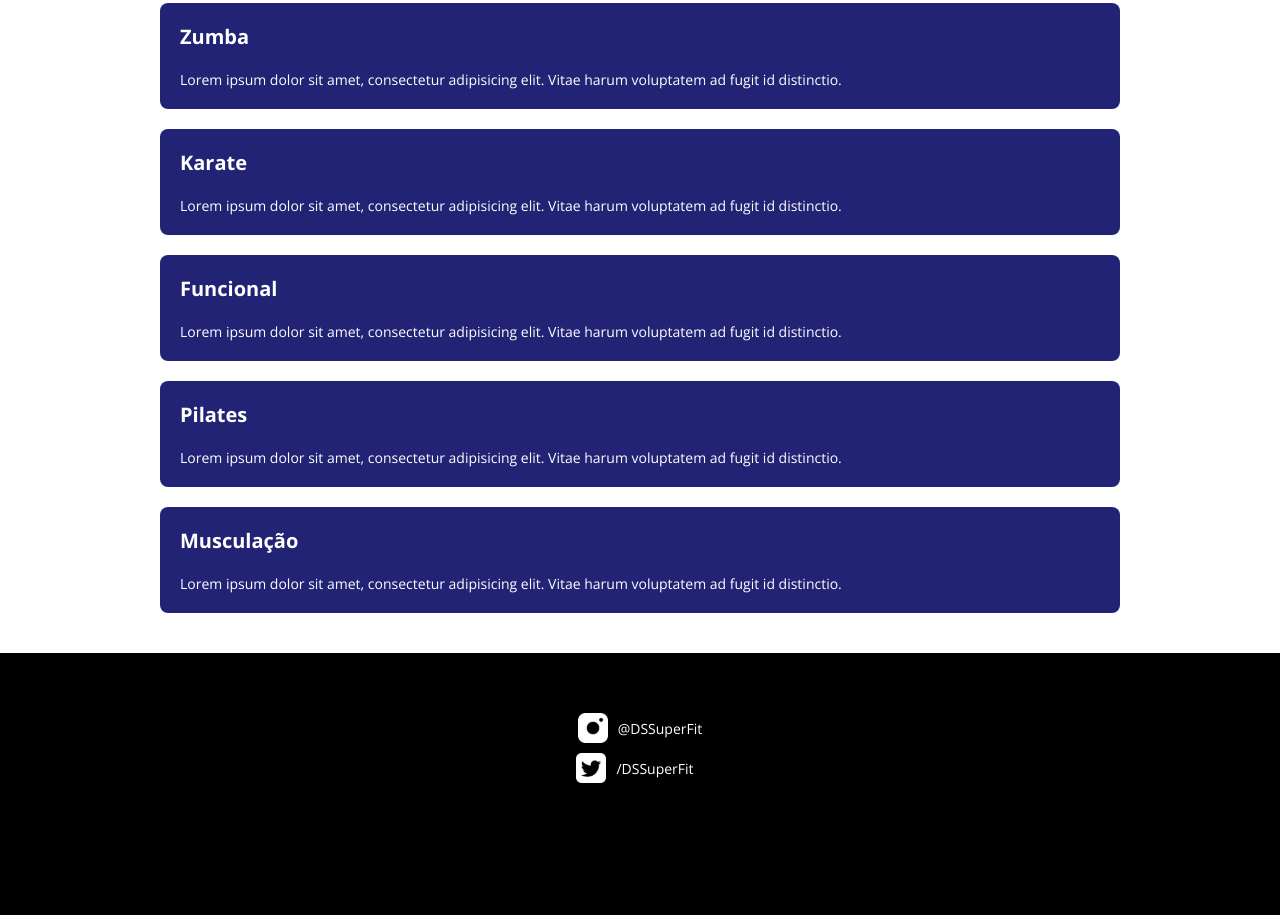
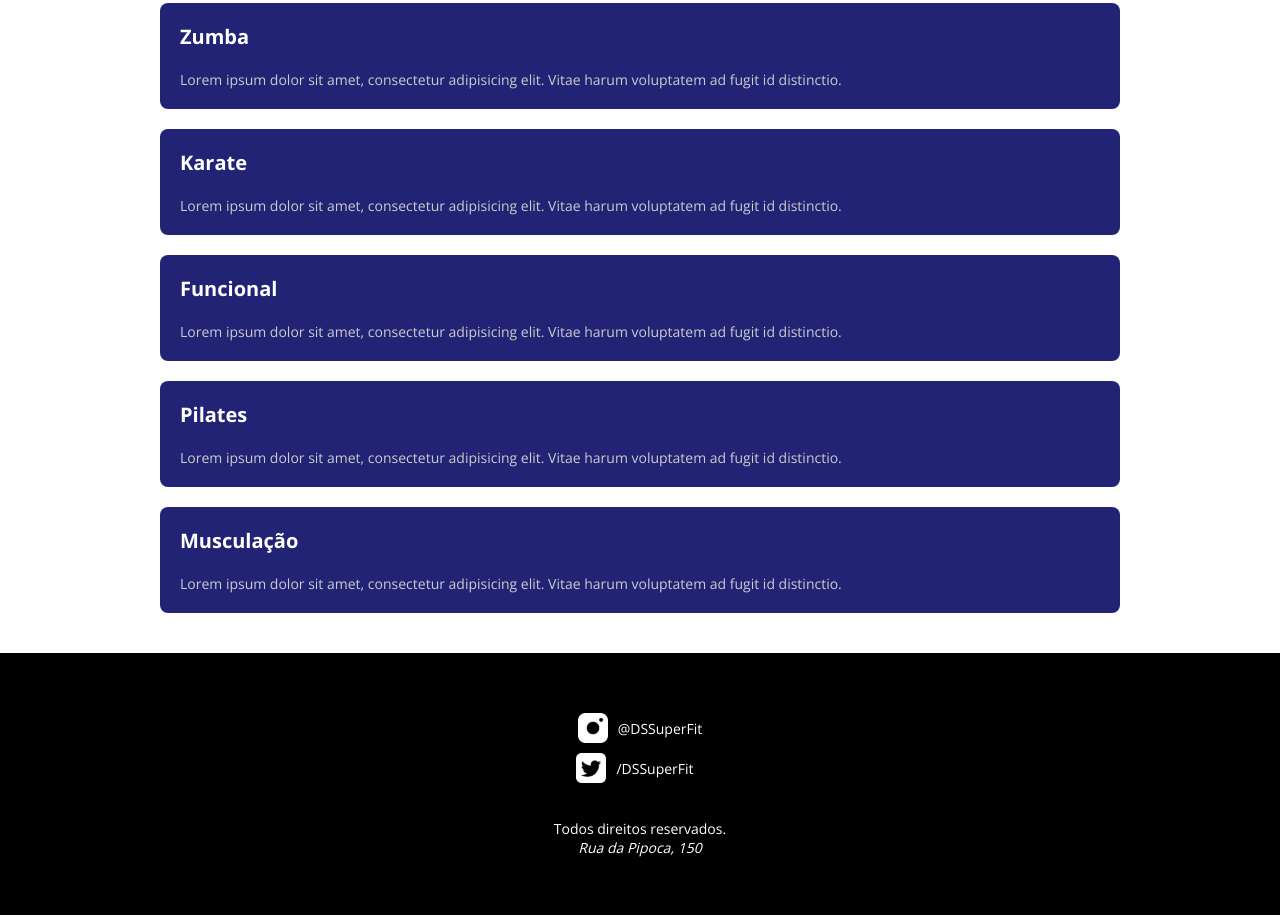
Before and after one commit to JhowAndrade/Desafio-CSS-DSSuperFit, a plain HTML site: page index.html in a window 1280 px wide. Shown: the part 699-1616 px from the top of the page. Drawn offline with nearby package versions, Linux system fonts and the light colour scheme.

Commit message:
Finalizacao do desafio-CSS, curso desenvolvedor Moderno

```diff
--- a/index.html
+++ b/index.html
@@ -1,5 +1,5 @@
 <!DOCTYPE html>
-<html lang="en">
+<html lang="pt-BR">
 
 <head>
     <meta charset="UTF-8">
@@ -17,7 +17,7 @@
                 <div class="card-img">
                     <img src="img/image 1.png" alt="instagran">
                     <div class="card-link">
-                        <a href="#">@DSSuperFit</a>
+                        <a href="https://www.instagram.com/devsuperior.ig/">@DSSuperFit</a>
                     </div>
                 </div>
             </div>
@@ -51,37 +51,37 @@
                     <h2>Modalidades</h2>
                     <div class="card-modalities">
                         <h3>Jiu Jitsu</h3>
-                        <div class="card-space-description">
+                        <div class="card-space-style">
                             <p>Lorem ipsum dolor sit amet, consectetur adipisicing elit. Vitae harum voluptatem ad fugit id distinctio.</p>
                         </div>
                     </div>
                     <div class="card-modalities">
                         <h3>Zumba</h3>
-                        <div class="card-space-description">
+                        <div class="card-space-style">
                             <p>Lorem ipsum dolor sit amet, consectetur adipisicing elit. Vitae harum voluptatem ad fugit id distinctio.</p>
                         </div>
                     </div>
                     <div class="card-modalities">
                         <h3>Karate</h3>
-                        <div class="card-space-description">
+                        <div class="card-space-style">
                             <p>Lorem ipsum dolor sit amet, consectetur adipisicing elit. Vitae harum voluptatem ad fugit id distinctio.</p>
                         </div>
                     </div>
                     <div class="card-modalities">
                         <h3>Funcional</h3>
-                        <div class="card-space-description">
+                        <div class="card-space-style">
                             <p>Lorem ipsum dolor sit amet, consectetur adipisicing elit. Vitae harum voluptatem ad fugit id distinctio.</p>
                         </div>
                     </div>
                     <div class="card-modalities">
                         <h3>Pilates</h3>
-                        <div class="card-space-description">
+                        <div class="card-space-style">
                             <p>Lorem ipsum dolor sit amet, consectetur adipisicing elit. Vitae harum voluptatem ad fugit id distinctio.</p>
                         </div>
                     </div>
                     <div class="card-modalities">
                         <h3>Musculação</h3>
-                        <div class="card-space-description">
+                        <div class="card-space-style">
                             <p>Lorem ipsum dolor sit amet, consectetur adipisicing elit. Vitae harum voluptatem ad fugit id distinctio.</p>
                         </div>
                     </div>
@@ -99,14 +99,20 @@
             <div class="card-img2">
                 <img src="img/image 1.png" alt="Instagran">
                 <div class="card-link2">
-                    <a href="#">@DSSuperFit</a>
+                    <a href="https://www.instagram.com/devsuperior.ig/">@DSSuperFit</a>
                 </div>
             </div>
             <div class="card-img3">
                 <img src="img/image 2.png" alt="Twiter">
                 <div class="card-link2">
-                    <a href="#">/DSSuperFit</a>
+                    <a href="https://twitter.com/devsuperior">/DSSuperFit</a>
                 </div>
+            </div>
+            <div class="footer-information">
+                <p>Todos direitos reservados.</p>
+            </div>
+            <div class="footer-address">
+                <p>Rua da Pipoca, 150</p>
             </div>
         </div>
     </footer>
--- a/style.css
+++ b/style.css
@@ -95,6 +95,12 @@ img{
     font-size: 14px;
 }
 
+.card-space-style{
+    padding: 20px 0;
+    font-size: 14px;
+    color: var(--bg-color-light-grey);
+}
+
 
 #modalities{
     border-color: var(--text-white);
@@ -144,9 +150,23 @@ footer{
     display: flex;
     align-items: center;
     justify-content: center;
-    padding: 10px 10px 60px 0;
+    padding: 10px 10px 36px 0;
 }
 
 .card-link2{
     padding-left: 10px;
 }
+
+.footer-information{
+    display: flex;
+    justify-content: center;
+    font-size: 14px;
+}
+
+.footer-address{
+    display: flex;
+    justify-content: center;
+    font-size: 14px;
+    font-style: italic;
+    padding-bottom: 60px;
+}
```
